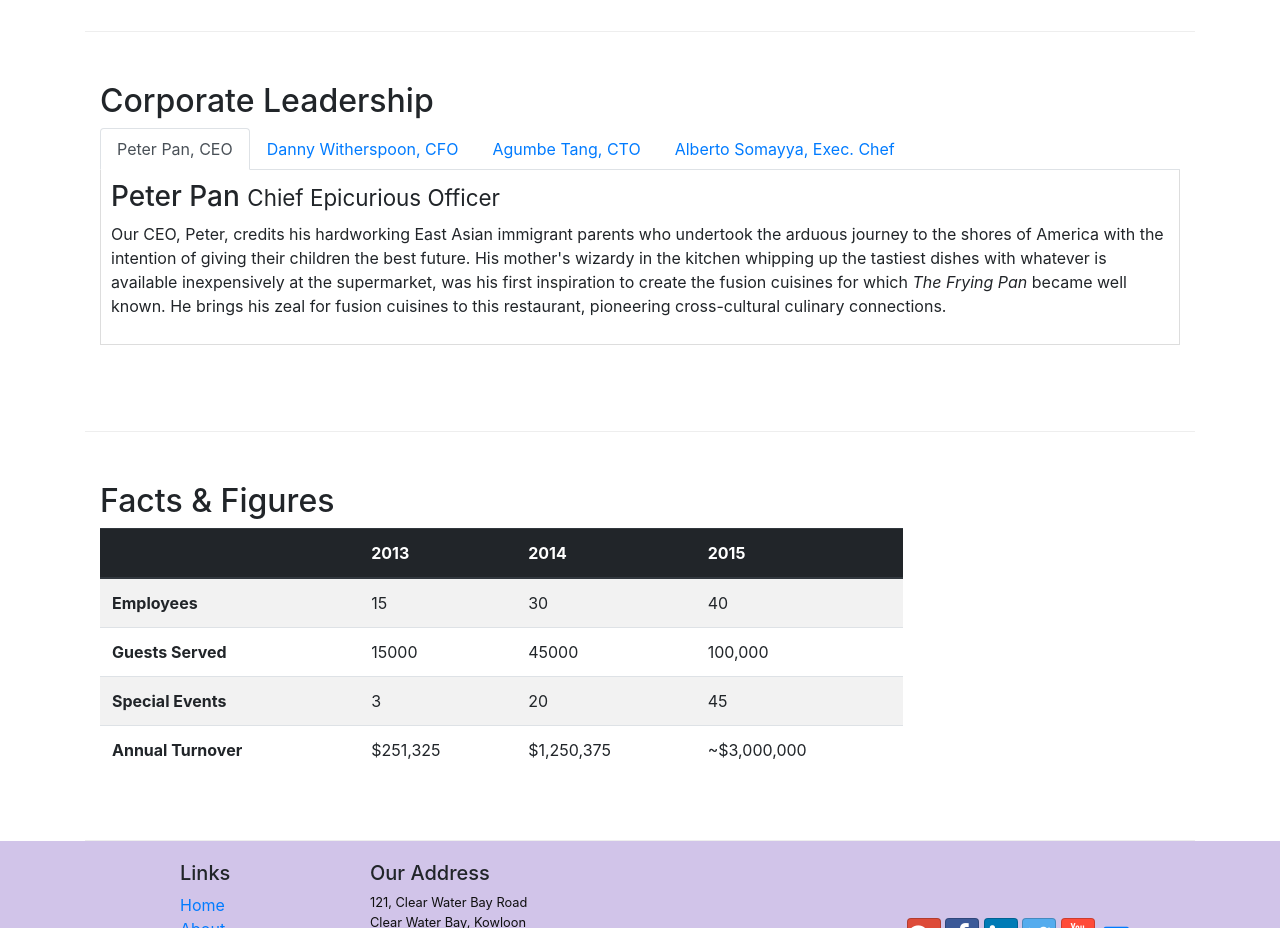
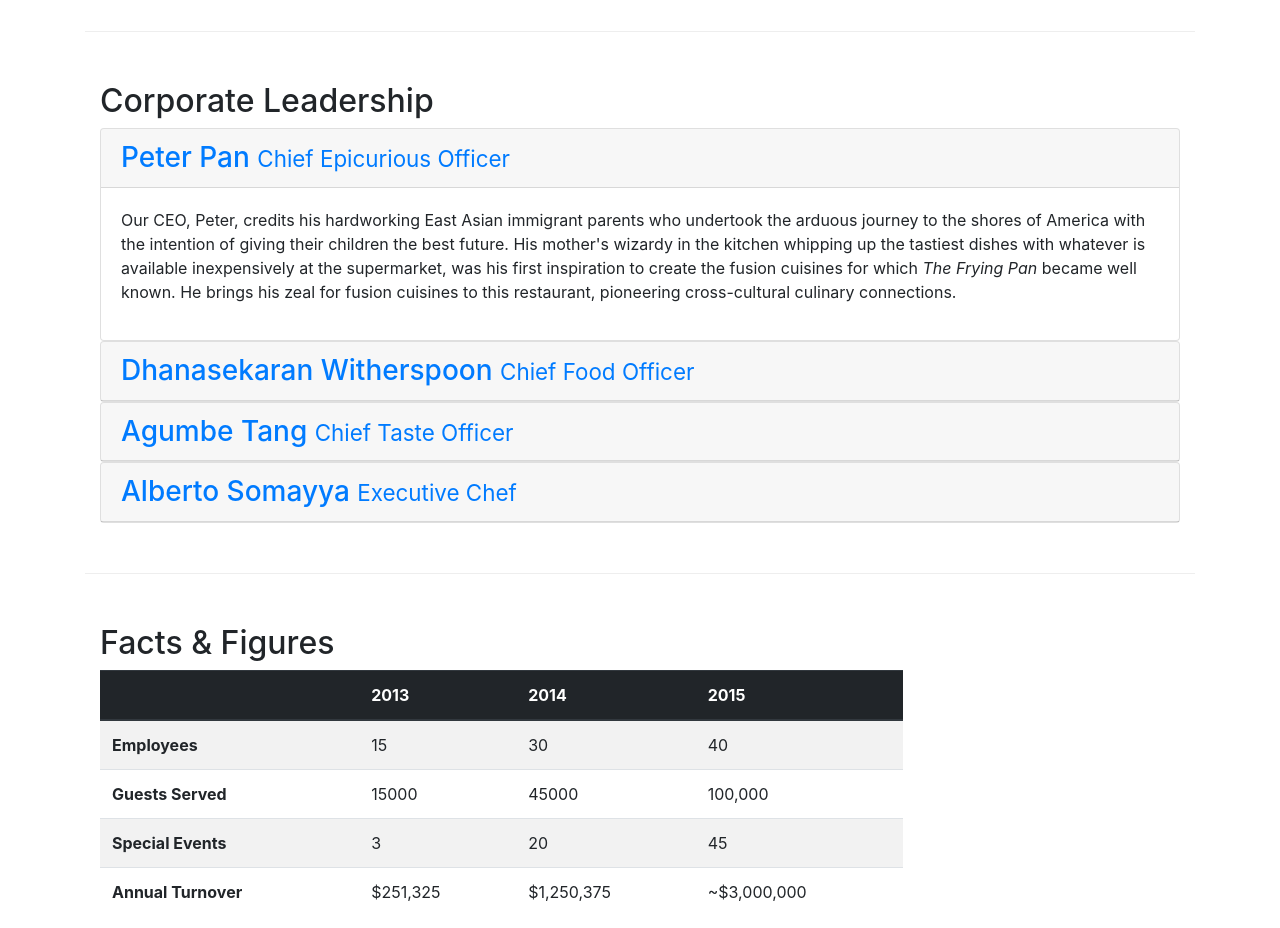
Before and after one commit to moragamir/Front-End-Web-UI-Frameworks-and-Tools-Bootstrap-4, a website: page Assignment 3/conFusion/aboutus.html in a window 1280 px wide. Shown: the part 940-1868 px from the top of the page. Drawn offline with nearby package versions, Linux system fonts and the light colour scheme.

Commit message:
Accordian

```diff
--- a/Assignment 3/conFusion/aboutus.html
+++ b/Assignment 3/conFusion/aboutus.html
@@ -103,40 +103,62 @@
         <div class="row row-content">
             <div class="col-12">
                 <h2>Corporate Leadership</h2>
-                <ul class="nav nav-tabs">
-                    <li class="nav-item">
-                      <a class="nav-link active" href="#peter"
-                        role="tab" data-toggle="tab">Peter Pan, CEO</a>
-                    </li>
-                    <li class="nav-item">
-                      <a class="nav-link" href="#danny" role="tab"
-                        data-toggle="tab">Danny Witherspoon, CFO</a>
-                    </li>
-                    <li class="nav-item">
-                      <a class="nav-link" href="#agumbe"role="tab"
-                        data-toggle="tab">Agumbe Tang, CTO</a>
-                    </li>
-                    <li class="nav-item">
-                      <a class="nav-link" href="#alberto" role="tab"
-                        data-toggle="tab">Alberto Somayya, Exec. Chef</a>
-                    </li>
-                </ul>
-                <div class="tab-content">
-                    <div role="tabpanel" class="tab-pane fade show active" id="peter">
-                        <h3>Peter Pan <small>Chief Epicurious Officer</small></h3>
-                        <p class=" d-none d-sm-block">Our CEO, Peter, credits his hardworking East Asian immigrant parents who undertook the arduous journey to the shores of America with the intention of giving their children the best future. His mother's wizardy in the kitchen whipping up the tastiest dishes with whatever is available inexpensively at the supermarket, was his first inspiration to create the fusion cuisines for which <em>The Frying Pan</em> became well known. He brings his zeal for fusion cuisines to this restaurant, pioneering cross-cultural culinary connections.</p>
+                <div id="accordion" role="tablist">
+                    <div class="card">
+                        <div class="card-header" role="tab" id="peterhead">
+                            <h3 class="mb-0">
+                                <a data-toggle="collapse" data-parent="#accordion" href="#peter">
+                                Peter Pan <small>Chief Epicurious Officer</small>
+                                </a>
+                            </h3>
+                        </div>
+                        <div role="tabpanel" class="collapse show" id="peter">
+                            <div class="card-body">
+                               <p class=" d-none d-sm-block">Our CEO, Peter, credits his hardworking East Asian immigrant parents who undertook the arduous journey to the shores of America with the intention of giving their children the best future. His mother's wizardy in the kitchen whipping up the tastiest dishes with whatever is available inexpensively at the supermarket, was his first inspiration to create the fusion cuisines for which <em>The Frying Pan</em> became well known. He brings his zeal for fusion cuisines to this restaurant, pioneering cross-cultural culinary connections.</p>
+                            </div>
+                        </div>
                     </div>
-                    <div role="tabpanel" class="tab-pane fade" id="danny">
-                        <h3>Dhanasekaran Witherspoon <small>Chief Food Officer</small></h3>
-                        <p class=" d-none d-sm-block">Our CFO, Danny, as he is affectionately referred to by his colleagues, comes from a long established family tradition in farming and produce. His experiences growing up on a farm in the Australian outback gave him great appreciation for varieties of food sources. As he puts it in his own words, <em>Everything that runs, wins, and everything that stays, pays!</em></p>
+                    <div class="card">
+                        <div class="card-header" role="tab" id="dannyhead">
+                            <h3 class="mb-0">
+                                <a data-toggle="collapse" data-parent="#accordion" href="#danny">
+                                Dhanasekaran Witherspoon <small>Chief Food Officer</small>
+                                </a>
+                            </h3>
+                        </div>
+                        <div role="tabpanel" class="collapse" id="danny">
+                            <div class="card-body">
+                                <p class=" d-none d-sm-block">Our CFO, Danny, as he is affectionately referred to by his colleagues, comes from a long established family tradition in farming and produce. His experiences growing up on a farm in the Australian outback gave him great appreciation for varieties of food sources. As he puts it in his own words, <em>Everything that runs, wins, and everything that stays, pays!</em></p>
+                            </div>
+                        </div>
                     </div>
-                    <div role="tabpanel" class="tab-pane fade" id="agumbe">
-                        <h3>Agumbe Tang <small>Chief Taste Officer</small></h3>
-                        <p class=" d-none d-sm-block">Blessed with the most discerning gustatory sense, Agumbe, our CTO, personally ensures that every dish that we serve meets his exacting tastes. Our chefs dread the tongue lashing that ensues if their dish does not meet his exacting standards. He lives by his motto, <em>You click only if you survive my lick.</em></p>
+                    <div class="card">
+                        <div class="card-header" role="tab" id="agumbehead">
+                            <h3 class="mb-0">
+                                <a data-toggle="collapse" data-parent="#accordion" href="#agumbe">
+                                Agumbe Tang <small>Chief Taste Officer</small>
+                                </a>
+                            </h3>
+                        </div>
+                        <div role="tabpanel" class="collapse" id="agumbe">
+                            <div class="card-body">
+                                <p class=" d-none d-sm-block">Blessed with the most discerning gustatory sense, Agumbe, our CTO, personally ensures that every dish that we serve meets his exacting tastes. Our chefs dread the tongue lashing that ensues if their dish does not meet his exacting standards. He lives by his motto, <em>You click only if you survive my lick.</em></p>
+                            </div>
+                        </div>
                     </div>
-                    <div role="tabpanel" class="tab-pane fade" id="alberto">
-                        <h3>Alberto Somayya <small>Executive Chef</small></h3>
-                        <p class=" d-none d-sm-block">Award winning three-star Michelin chef with wide International experience having worked closely with whos-who in the culinary world, he specializes in creating mouthwatering Indo-Italian fusion experiences. He says, <em>Put together the cuisines from the two craziest cultures, and you get a winning hit! Amma Mia!</em></p>
+                    <div class="card">
+                        <div class="card-header" role="tab" id="albertohead">
+                            <h3 class="mb-0">
+                                <a data-toggle="collapse" data-parent="#accordion" href="#alberto">
+                                Alberto Somayya <small>Executive Chef</small>
+                                </a>
+                            </h3>
+                        </div>
+                        <div role="tabpanel" class="collapse" id="alberto">
+                            <div class="card-body">
+                                <p class=" d-none d-sm-block">Award winning three-star Michelin chef with wide International experience having worked closely with whos-who in the culinary world, he specializes in creating mouthwatering Indo-Italian fusion experiences. He says, <em>Put together the cuisines from the two craziest cultures, and you get a winning hit! Amma Mia!</em></p>
+                            </div>
+                        </div>
                     </div>
                 </div>
             </div>
```
Also changed, not shown: readme.md.
